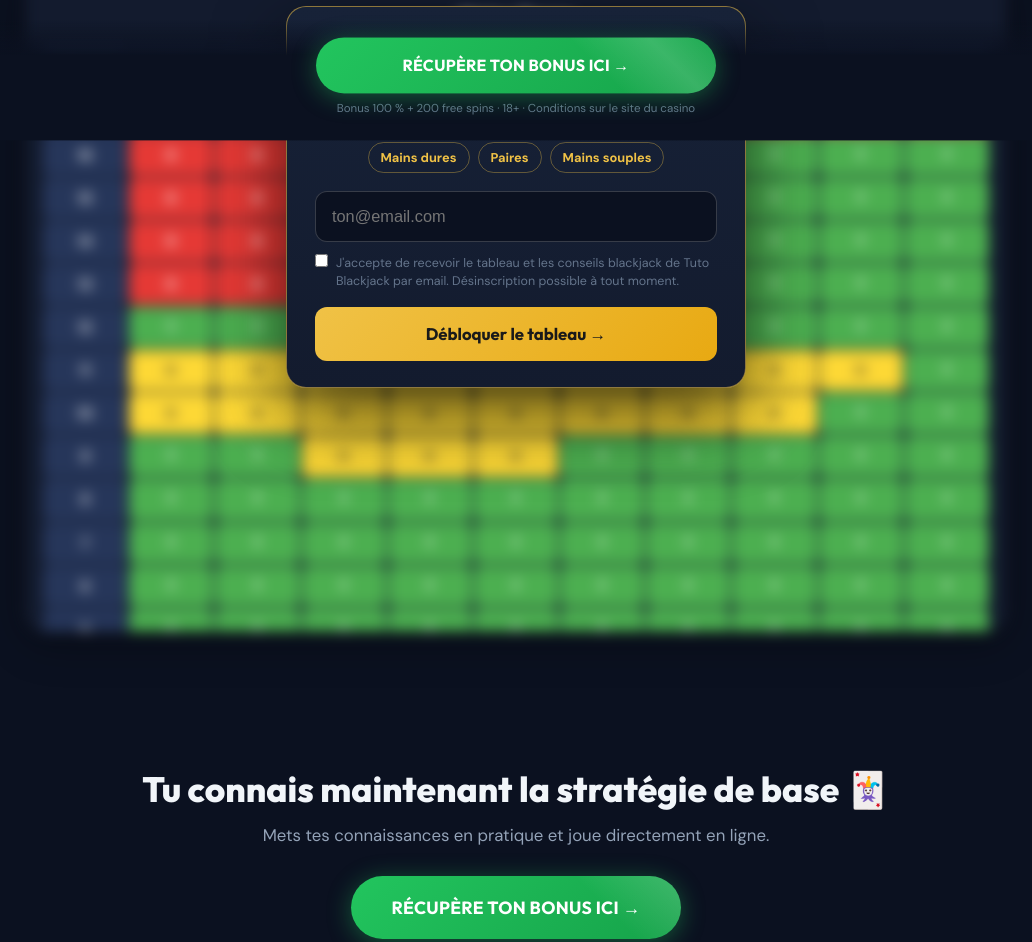
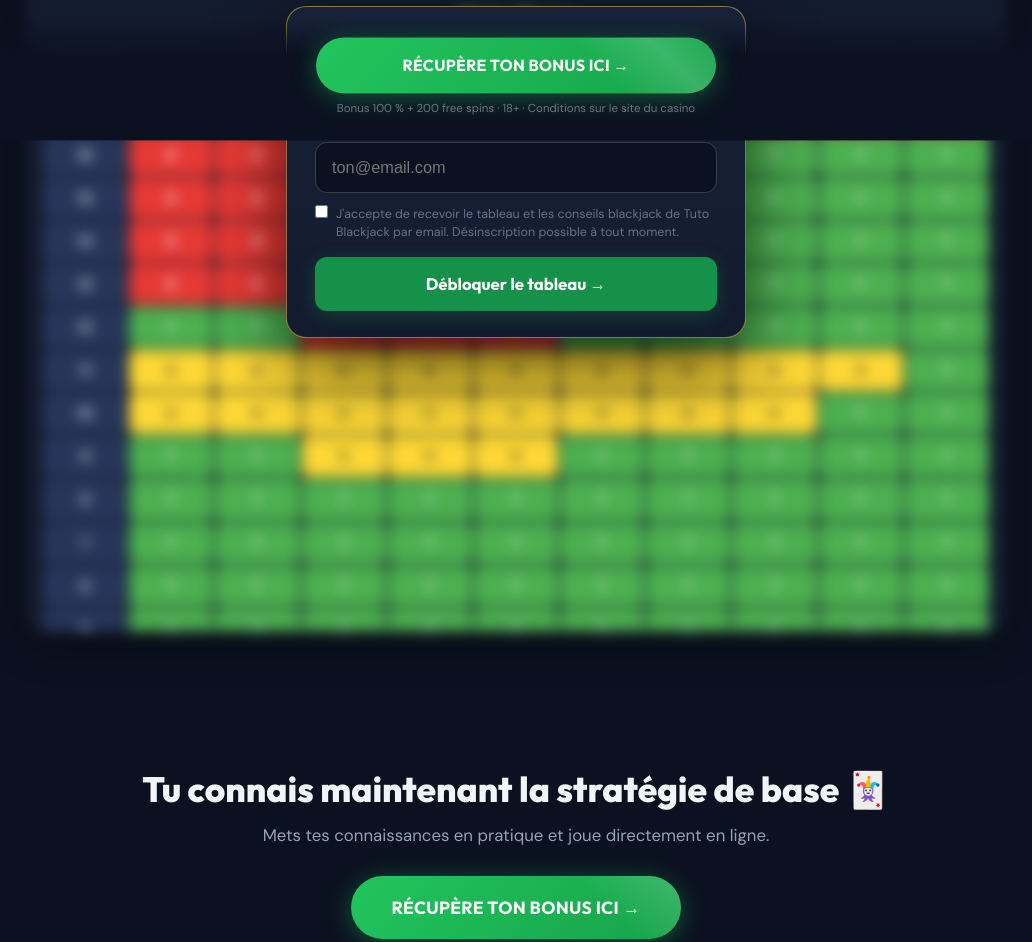
Before and after one commit to Magogogogroscul/boisterous-panda-3d581e, a website: page index.html in a window 1280 px wide. Shown: the part 781-1723 px from the top of the page, without its empty margins (124-1156 px from the left). Drawn offline with Linux system fonts and the light colour scheme.

Commit message:
Bloc email : retrait des pastilles jaunes, bouton vert foncé
Co-Authored-By: Claude Fable 5.2 <noreply@anthropic.com>
Claude-Session: https://claude.ai/code/session_01AocYEFr1YXRchSdKT1eoWi

```diff
--- a/index.html
+++ b/index.html
@@ -483,7 +483,8 @@ section { padding: 72px 20px; }
 .gate-box input[type=email] { padding: 15px 16px; font-size: 1.02rem; border-radius: 12px; border: 1.5px solid rgba(255,255,255,.18); margin-bottom: 12px; }
 .gate-box input[type=email]:focus { outline: none; border-color: var(--accent-gold); }
 .gate-box label.consent { font-size: .78rem; line-height: 1.45; margin-bottom: 16px; }
-.gate-box button { padding: 16px; font-size: 1.05rem; border-radius: 12px; }
+.gate-box button { padding: 16px; font-size: 1.05rem; border-radius: 12px; background: #15914a; color: #fff; box-shadow: 0 4px 18px rgba(21,145,74,.35); }
+.gate-box button:hover { background: #178f4b; filter: brightness(1.08); }
 /* blocs bonus, cartes, questions */
 .cta-block { padding: 64px 20px; }
 .cta-block h2 { line-height: 1.2; margin-bottom: 12px; }
@@ -550,7 +551,6 @@ footer { padding: 46px 20px; line-height: 1.7; }
       <div class="gate-box">
         <h3>🔒 Débloque le tableau complet</h3>
         <p>Entre ton email et le tableau s’affiche tout de suite, gratuitement.</p>
-        <ul class="gate-list"><li>Mains dures</li><li>Paires</li><li>Mains souples</li></ul>
         <form name="tableau" method="POST" data-netlify="true" netlify-honeypot="site" id="gateForm">
           <input type="hidden" name="form-name" value="tableau">
           <p class="hp"><label>Ne pas remplir : <input name="site"></label></p>
```
